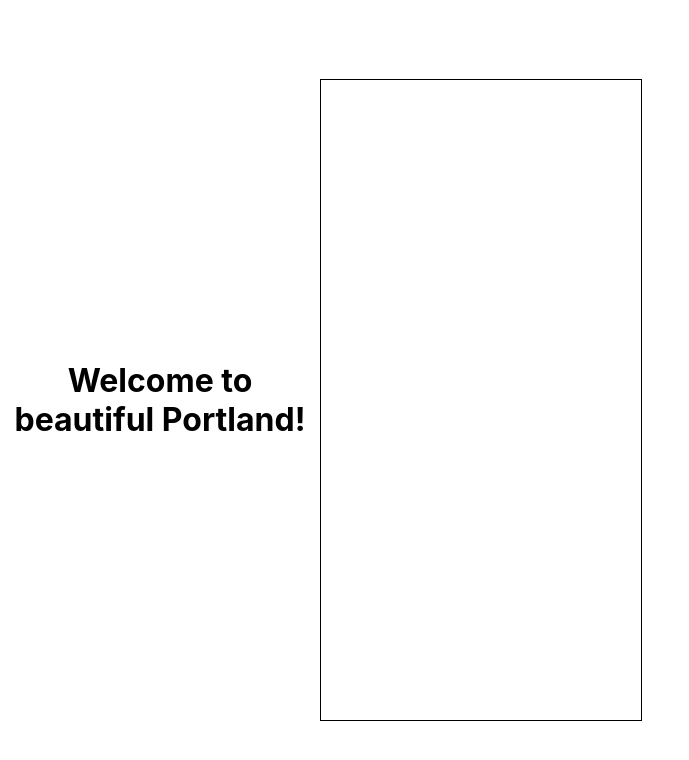
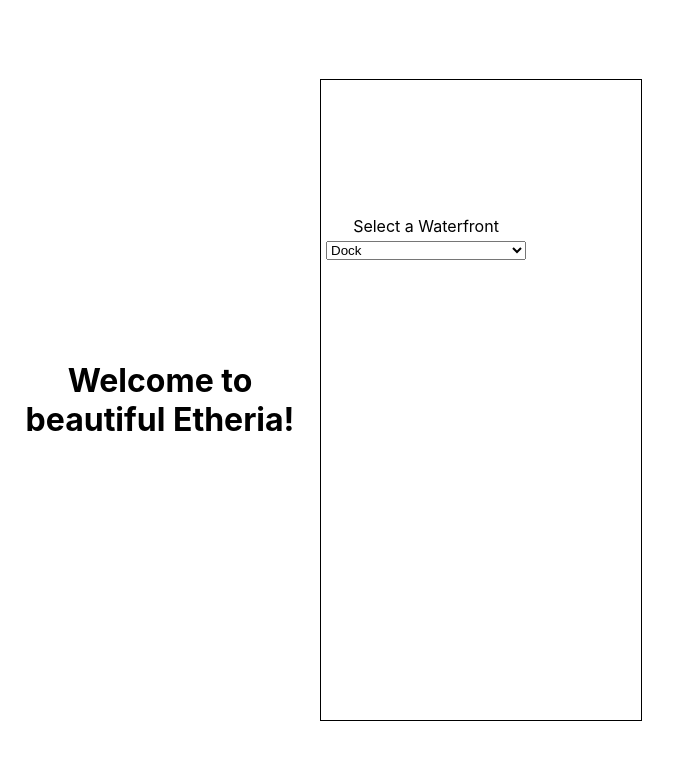
Before and after one commit to ari-harlem-caballero/React-HB-city-postcard, a React (Create React App) app: page / in a window 1280 px wide. Shown: the top 760 px of the page, without its empty margins (0-689 px from the left). Built offline with nearby package versions, Linux system fonts and the light colour scheme.

Commit message:
waterfrontDropdown func created

```diff
--- a/src/App.js
+++ b/src/App.js
@@ -24,7 +24,7 @@ function App() {
       {/* here, the City component takes in skylineId, waterfrontId, castleId as props. It'll use those ids to render pictures correctly. */}
       <h1>
         {/* dynamically update the city name here using state */}
-        Welcome to beautiful Portland!
+        Welcome to beautiful {cityName}!
       </h1>
       <div className='bottom'>
         {/* here, the CityNameInput component takes in the setCityName state handler function */}
@@ -34,6 +34,7 @@ function App() {
 
           In each Dropdown, pass as props the state handler functions defined above, so that these child components can manipulate parent state
           */}
+          <WaterfrontDropdown setWaterfrontId={setWaterfrontId} />
         </section>
         {/* here, the SloganForm component takes in the setSlogans state handler function and the slogans array that live in state */}
         {/* here, the SloganList component takes the array of slogans that lives in state */}
--- a/src/WaterfrontDropdown.js
+++ b/src/WaterfrontDropdown.js
@@ -1,16 +1,20 @@
-    import React from 'react';
+import React from 'react';
 
-export default function WaterfrontDropdown(props) {
+export default function WaterfrontDropdown({ setWaterfrontId }) {
+  function handleChange(e) {
+    setWaterfrontId(e.target.value);
+  }
+
   return (
     <div>
       Select a Waterfront
       {/* this component should have a prop called setWaterfront, which is a function */}
       {/* on change, this component should use e.target.value to pass the correct id to the setWaterfront function */}
       {/* note that the options will need value properties (1, 2, or 3) that correspond to the photo filenames in the public directory */}
-      <select>
-        <option>Dock</option>
-        <option>Sunset</option>
-        <option>Boats</option>
+      <select onChange={handleChange}>
+        <option value="1">Dock</option>
+        <option value="2">Sunset</option>
+        <option value="3">Boats</option>
       </select>
     </div>
   );
```
